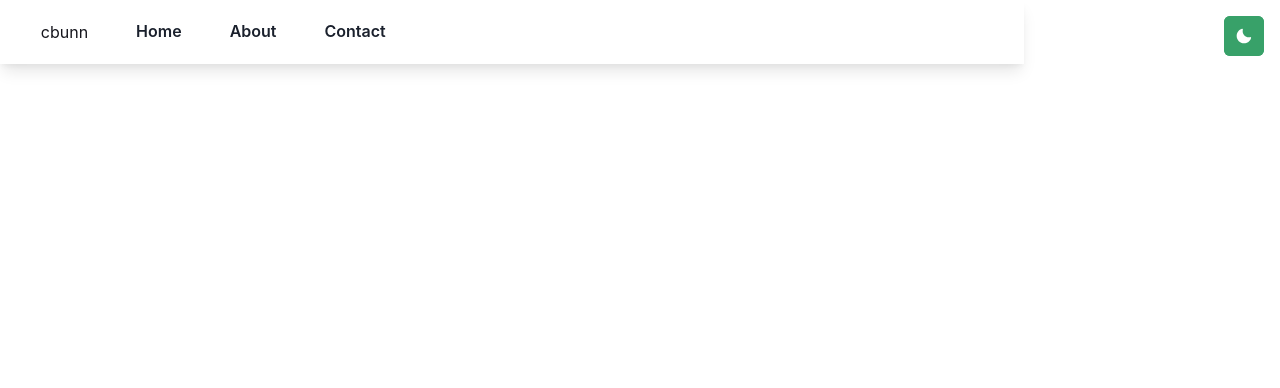
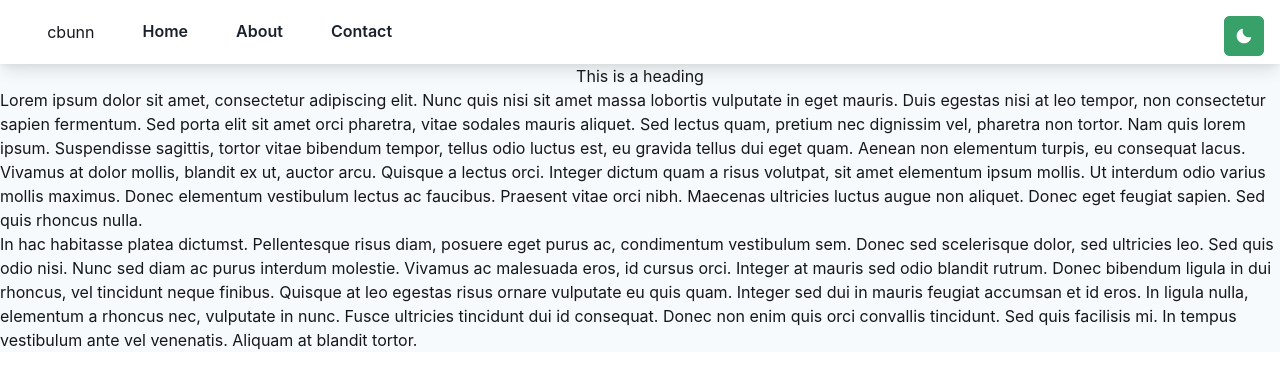
Before and after one commit to cbunn81/cbunn-portfolio, a Next.js app: page / in a window 1280 px wide. Shown: the top 388 px of the page. Built offline with nearby package versions, Linux system fonts and the light colour scheme.

Commit message:
Remove max widths from Container and Navbar so things fit the full width.

```diff
--- a/src/components/Navbar.tsx
+++ b/src/components/Navbar.tsx
@@ -56,7 +56,6 @@ export const Navbar = () => {
         alignItems={"center"}
         justifyContent={"space-between"}
         w={["95%", "95%", "95%"]}
-        maxW={"container.lg"}
         mx="auto"
       >
         <IconButton
--- a/src/pages/index.tsx
+++ b/src/pages/index.tsx
@@ -2,8 +2,37 @@ import { Container } from "../components/Container";
 import { Navbar } from "../components/Navbar";
 
 const Index = () => (
-  <Container maxWidth={"container.lg"}>
+  <Container>
     <Navbar />
+    <h1>This is a heading</h1>
+    <p>
+      Lorem ipsum dolor sit amet, consectetur adipiscing elit. Nunc quis nisi
+      sit amet massa lobortis vulputate in eget mauris. Duis egestas nisi at leo
+      tempor, non consectetur sapien fermentum. Sed porta elit sit amet orci
+      pharetra, vitae sodales mauris aliquet. Sed lectus quam, pretium nec
+      dignissim vel, pharetra non tortor. Nam quis lorem ipsum. Suspendisse
+      sagittis, tortor vitae bibendum tempor, tellus odio luctus est, eu gravida
+      tellus dui eget quam. Aenean non elementum turpis, eu consequat lacus.
+      Vivamus at dolor mollis, blandit ex ut, auctor arcu. Quisque a lectus
+      orci. Integer dictum quam a risus volutpat, sit amet elementum ipsum
+      mollis. Ut interdum odio varius mollis maximus. Donec elementum vestibulum
+      lectus ac faucibus. Praesent vitae orci nibh. Maecenas ultricies luctus
+      augue non aliquet. Donec eget feugiat sapien. Sed quis rhoncus nulla.
+    </p>
+
+    <p>
+      In hac habitasse platea dictumst. Pellentesque risus diam, posuere eget
+      purus ac, condimentum vestibulum sem. Donec sed scelerisque dolor, sed
+      ultricies leo. Sed quis odio nisi. Nunc sed diam ac purus interdum
+      molestie. Vivamus ac malesuada eros, id cursus orci. Integer at mauris sed
+      odio blandit rutrum. Donec bibendum ligula in dui rhoncus, vel tincidunt
+      neque finibus. Quisque at leo egestas risus ornare vulputate eu quis quam.
+      Integer sed dui in mauris feugiat accumsan et id eros. In ligula nulla,
+      elementum a rhoncus nec, vulputate in nunc. Fusce ultricies tincidunt dui
+      id consequat. Donec non enim quis orci convallis tincidunt. Sed quis
+      facilisis mi. In tempus vestibulum ante vel venenatis. Aliquam at blandit
+      tortor.
+    </p>
   </Container>
 );
 
```
